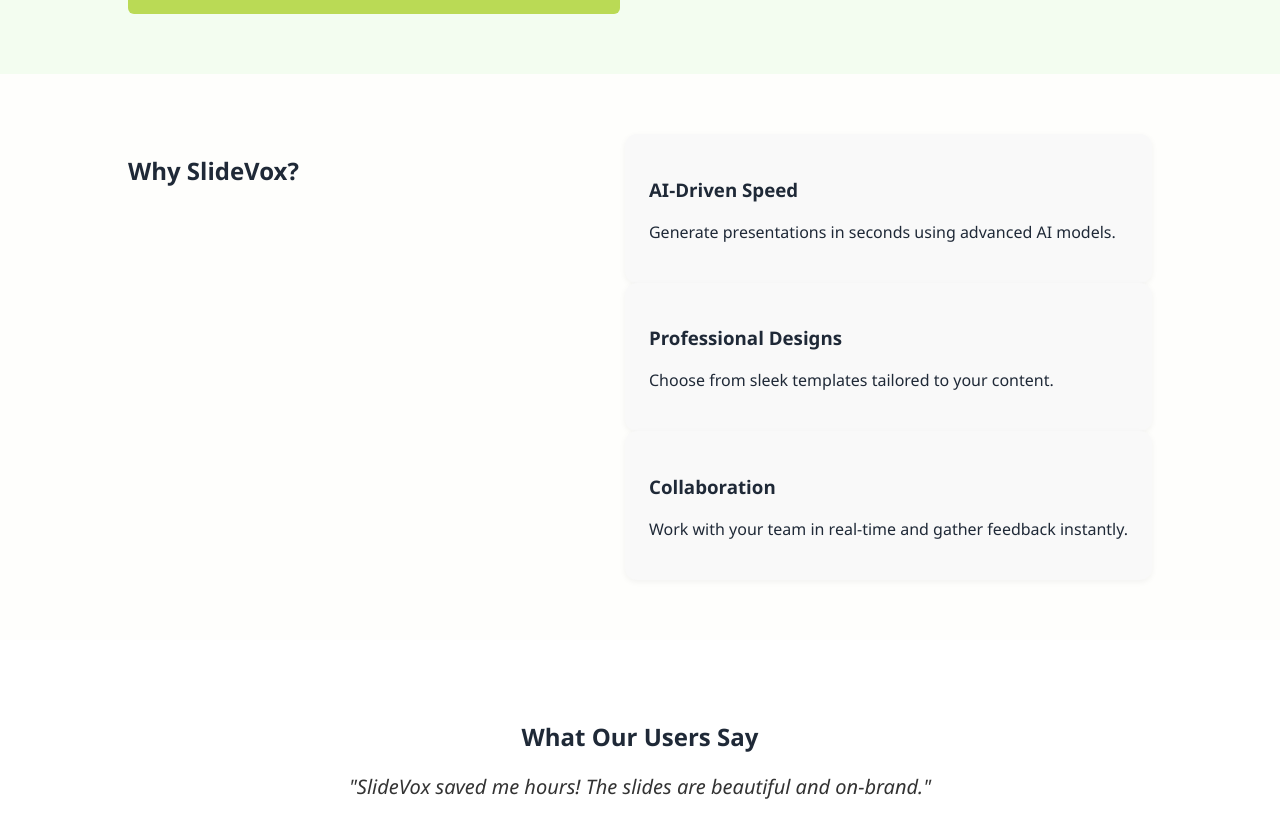
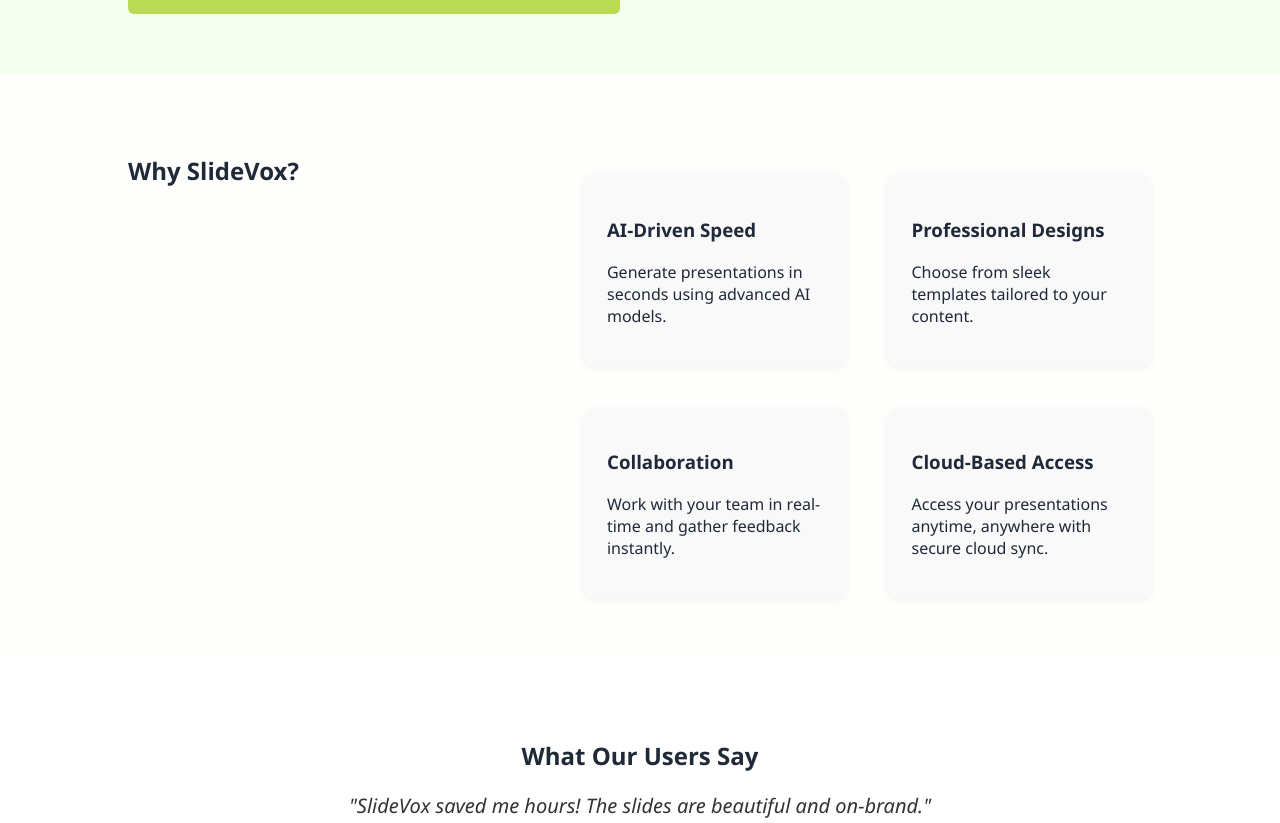
Before and after one commit to arustogi/slidevoxfrontend, a React (Vite) app: page / in a window 1280 px wide. Shown: the part 562-1385 px from the top of the page. Built offline with nearby package versions, Linux system fonts and the light colour scheme; what aws-amplify would draw is missing.

Commit message:
features updated

```diff
--- a/src/Home.css
+++ b/src/Home.css
@@ -77,6 +77,13 @@
   padding: 60px 10%;
 }
 
+.features-grid {
+  display: grid;
+  grid-template-columns: repeat(auto-fit, minmax(260px, 1fr));
+  gap: 40px;
+  margin-top: 40px;
+}
+
 .feature-card {
   background: #f9f9f9;
   padding: 24px;
--- a/src/Home.tsx
+++ b/src/Home.tsx
@@ -3,6 +3,9 @@
 
 import { useNavigate } from "react-router-dom";
 import "./Home.css";
+
+import pdfToPptImage from "../assets/pdftopptimg.jpeg";
+
 function Home() {
   const navigate = useNavigate();
 
@@ -59,7 +62,8 @@
           </button>
         </div>
         <div className="hero-img">
-          <img src="/assets/pdftopptimg.jpeg" alt="Slide Preview" />
+          {/* <img src="/assets/pdftopptimg.jpeg" alt="Slide Preview" /> */}
+          <img src={pdfToPptImage} alt="Slide Preview" />
         </div>
       </header>
 
@@ -80,6 +84,10 @@
           <div className="feature-card">
             <h3>Collaboration</h3>
             <p>Work with your team in real-time and gather feedback instantly.</p>
+          </div>
+          <div className="feature-card">
+            <h3>Cloud-Based Access</h3>
+            <p>Access your presentations anytime, anywhere with secure cloud sync.</p>
           </div>
         </div>
       </section>
```
